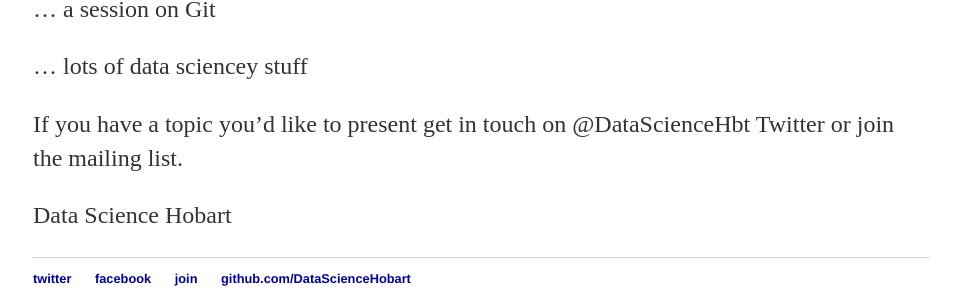
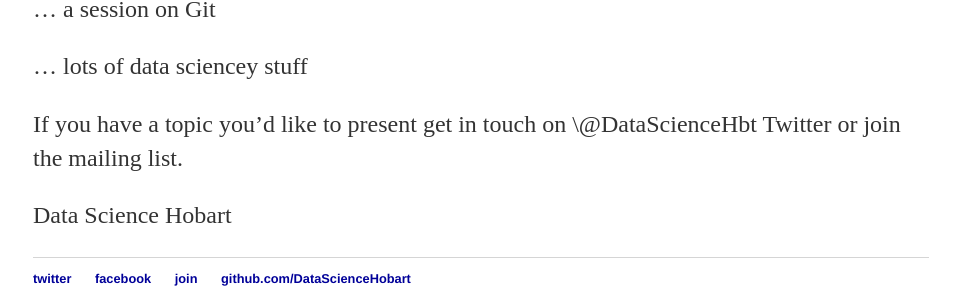
Before and after one commit to DataScienceHobart/DaSH, a Jekyll site: the page built from _posts/2016-03-30-Planning-for-ResBaz.md, in a window 1280 px wide. Shown: the part 1390-1696 px from the top of the page, without its empty margins (159-1119 px from the left). Built offline with Jekyll 4.4.1, drawn with Linux system fonts in a browser that asks for light colours.

Commit message:
escape plan

```diff
--- a/_posts/2016-03-30-Planning-for-ResBaz.md
+++ b/_posts/2016-03-30-Planning-for-ResBaz.md
@@ -38,6 +38,6 @@
 
 ... lots of data sciencey stuff
 
-If you have a topic you'd like to present get in touch on @DataScienceHbt Twitter or join the mailing list.
+If you have a topic you'd like to present get in touch on \@DataScienceHbt Twitter or join the mailing list.
 
 Data Science Hobart
```
